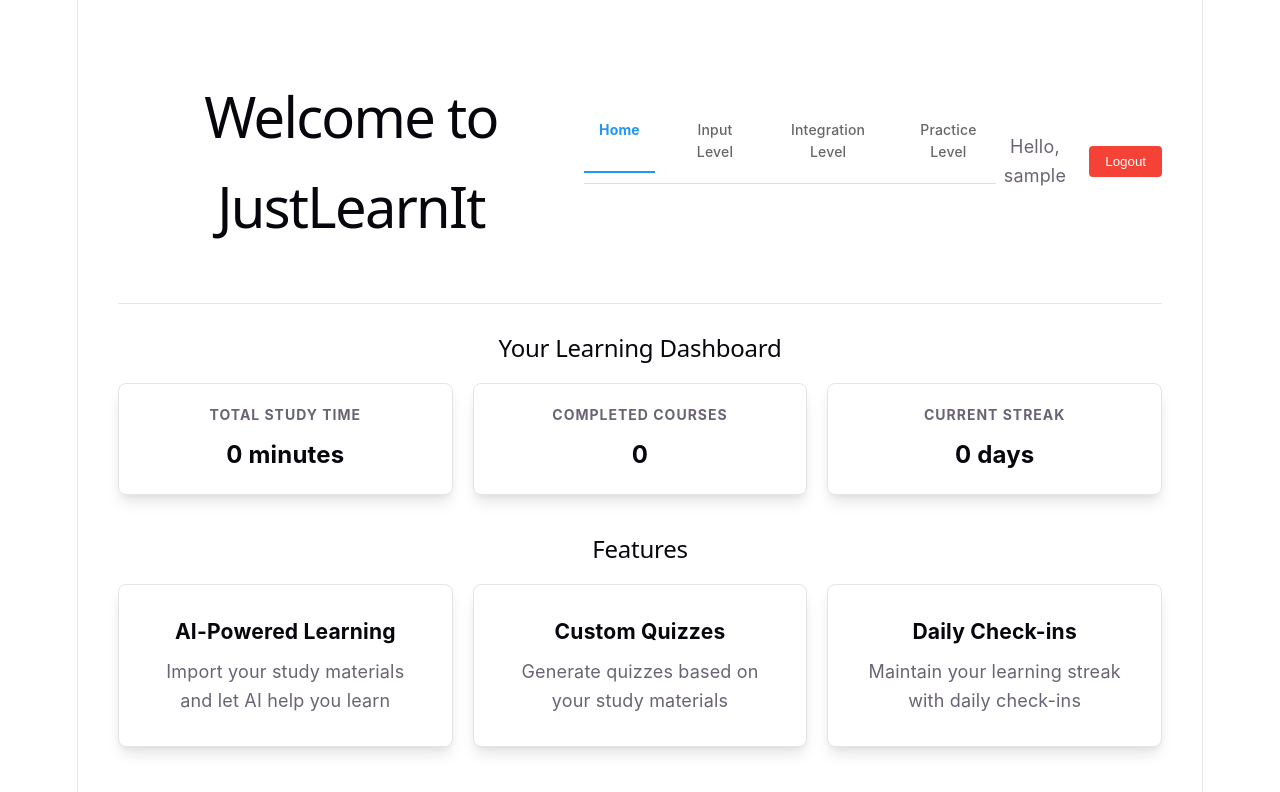
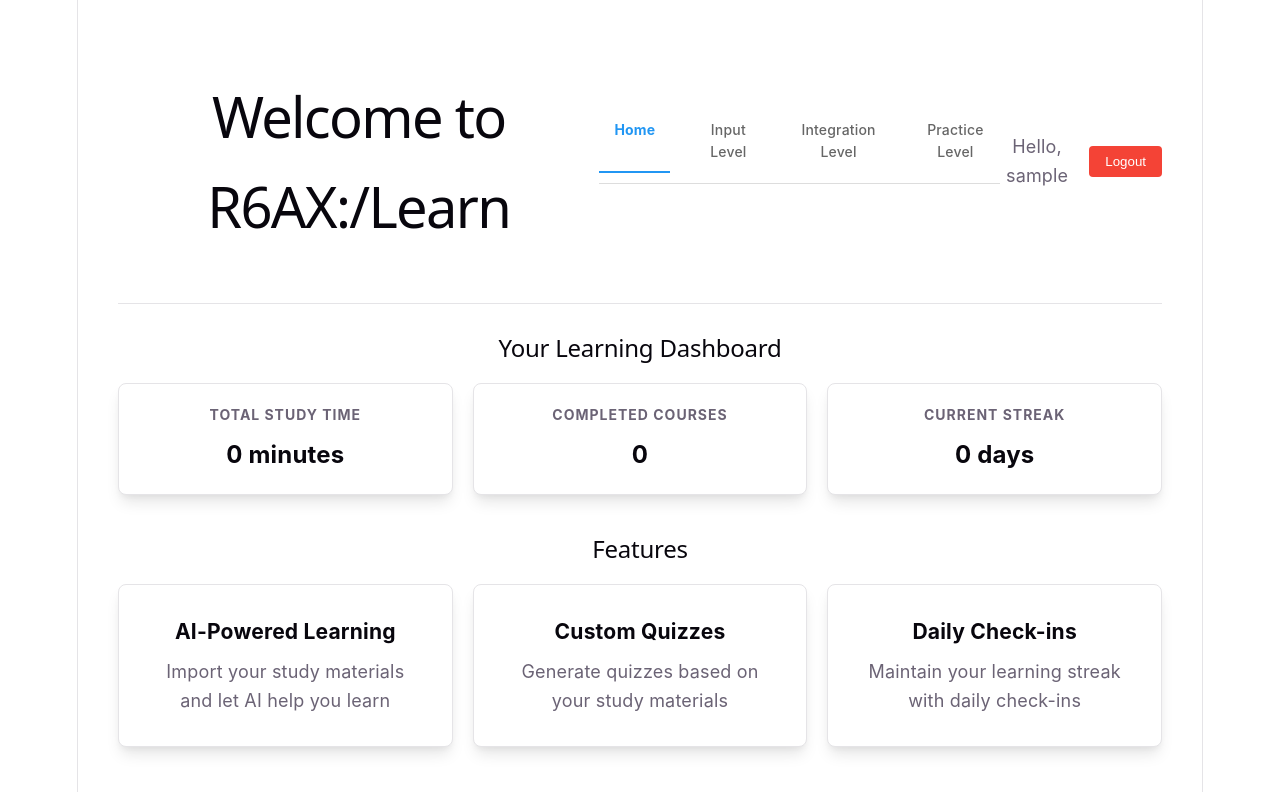
Before and after one commit to R6AX-ZOE/JustLearnIt, a React (Vite) app: page / in a window 1280 px wide. Shown: the top 792 px of the page. Built offline with nearby package versions, Linux system fonts and the light colour scheme; sample sign-in values are in the browser's storage.

Commit message:
Update frontend and backend titles to R6AX:/Learn

```diff
--- a/server.js
+++ b/server.js
@@ -71,7 +71,7 @@ app.use('/uploads', express.static(path.join(process.cwd(), 'uploads')));
 
 // 根路径路由
 app.get('/', (req, res) => {
-  res.json({ message: 'JustLearnIt API Server', users });
+  res.json({ message: 'R6AX:/Learn API Server', users });
 });
 
 // 登录路由
--- a/src/components/Home.jsx
+++ b/src/components/Home.jsx
@@ -16,7 +16,7 @@ const Home = () => {
   return (
     <div className="home-container">
       <div className="header">
-        <h1>Welcome to JustLearnIt</h1>
+        <h1>Welcome to R6AX:/Learn</h1>
         <div className="nav-menu">
           <Link to="/" className="nav-link active">Home</Link>
           <Link to="/input" className="nav-link">Input Level</Link>
```
